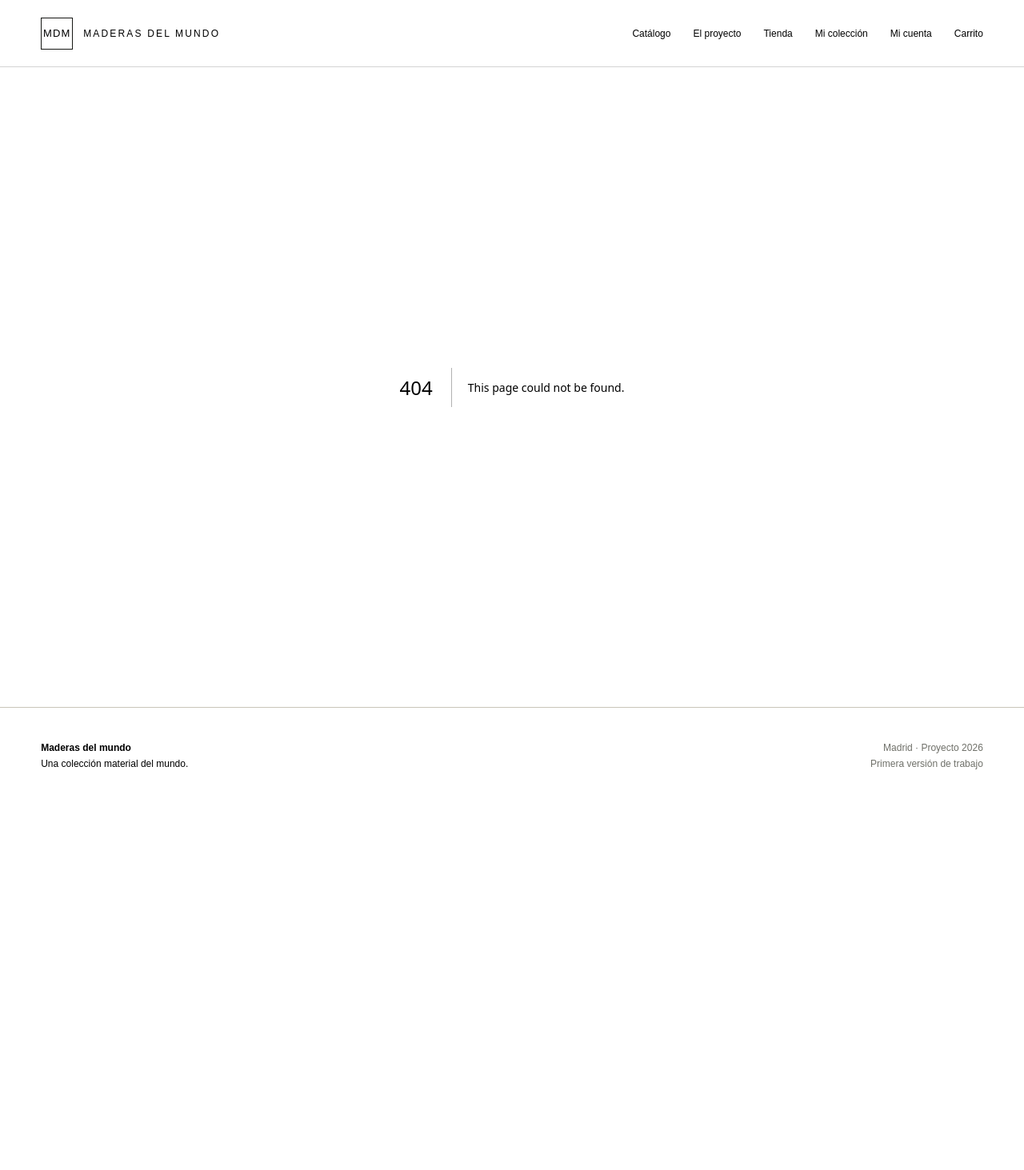
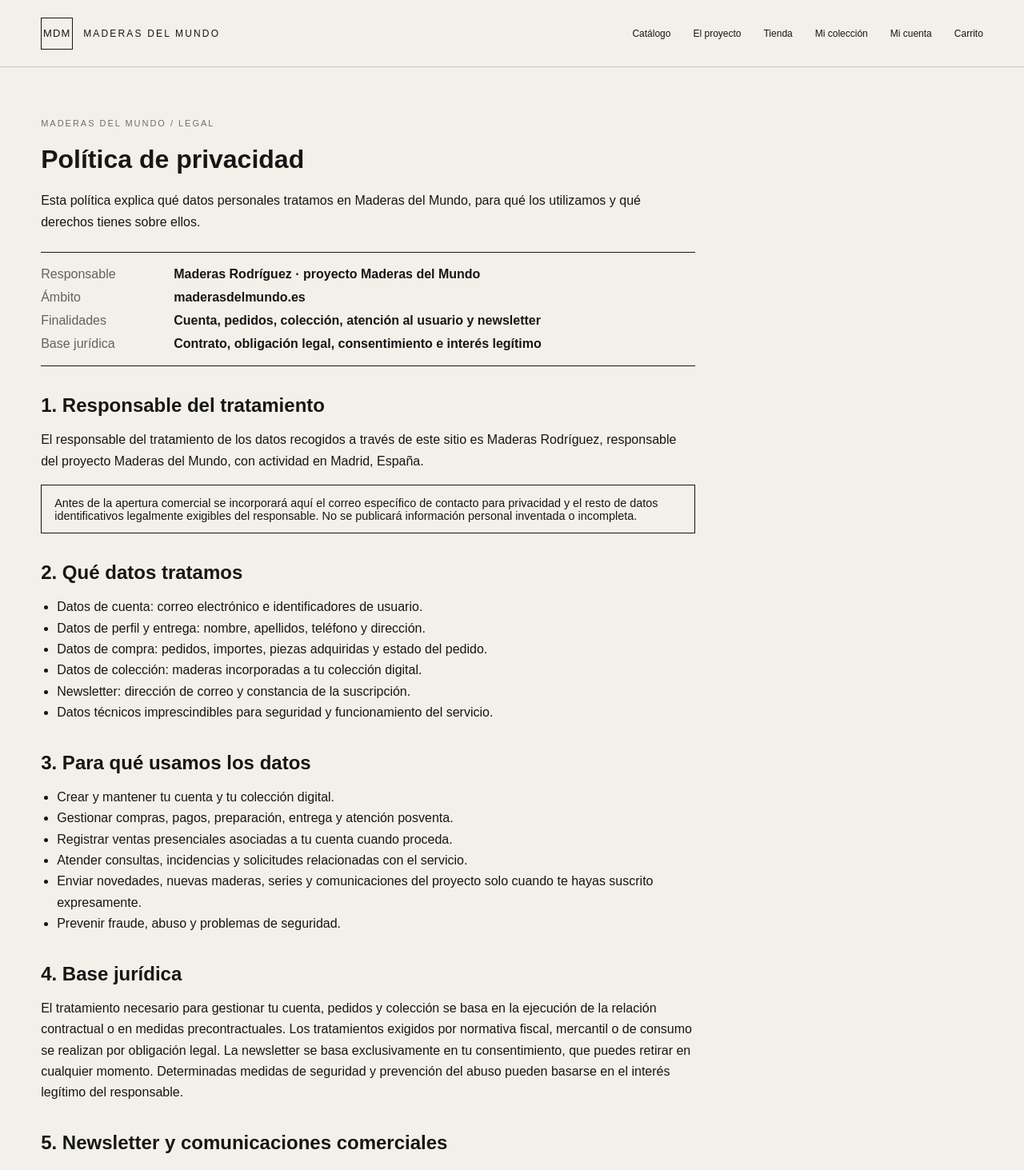
Before and after one commit to luisinko-lasko/maderas-del-mundo, a Next.js app: page /privacidad in a window 1280 px wide. Before the commit this address had no page. Shown: the top 1463 px of the page at 80% size. Before the commit the page ends 1006 px from the top, so only its background shows below. Built offline with nearby package versions, Linux system fonts and the light colour scheme.

Commit message:
Añadir política de privacidad

```diff
--- /dev/null
+++ b/app/privacidad/page.js
@@ -0,0 +1,145 @@
+import styles from './privacidad.module.css';
+
+export const metadata = {
+  title: 'Política de privacidad · Maderas del mundo'
+};
+
+export default function PrivacidadPage() {
+  return (
+    <main className={`page-shell ${styles.page}`}>
+      <div className="page-eyebrow">Maderas del mundo / Legal</div>
+      <h1>Política de privacidad</h1>
+
+      <p>
+        Esta política explica qué datos personales tratamos en Maderas del Mundo,
+        para qué los utilizamos y qué derechos tienes sobre ellos.
+      </p>
+
+      <div className={styles.summary}>
+        <div>
+          <span>Responsable</span>
+          <strong>Maderas Rodríguez · proyecto Maderas del Mundo</strong>
+        </div>
+        <div>
+          <span>Ámbito</span>
+          <strong>maderasdelmundo.es</strong>
+        </div>
+        <div>
+          <span>Finalidades</span>
+          <strong>Cuenta, pedidos, colección, atención al usuario y newsletter</strong>
+        </div>
+        <div>
+          <span>Base jurídica</span>
+          <strong>Contrato, obligación legal, consentimiento e interés legítimo</strong>
+        </div>
+      </div>
+
+      <h2>1. Responsable del tratamiento</h2>
+      <p>
+        El responsable del tratamiento de los datos recogidos a través de este sitio
+        es Maderas Rodríguez, responsable del proyecto Maderas del Mundo, con actividad
+        en Madrid, España.
+      </p>
+      <div className={styles.pending}>
+        Antes de la apertura comercial se incorporará aquí el correo específico de
+        contacto para privacidad y el resto de datos identificativos legalmente exigibles
+        del responsable. No se publicará información personal inventada o incompleta.
+      </div>
+
+      <h2>2. Qué datos tratamos</h2>
+      <ul>
+        <li>Datos de cuenta: correo electrónico e identificadores de usuario.</li>
+        <li>Datos de perfil y entrega: nombre, apellidos, teléfono y dirección.</li>
+        <li>Datos de compra: pedidos, importes, piezas adquiridas y estado del pedido.</li>
+        <li>Datos de colección: maderas incorporadas a tu colección digital.</li>
+        <li>Newsletter: dirección de correo y constancia de la suscripción.</li>
+        <li>Datos técnicos imprescindibles para seguridad y funcionamiento del servicio.</li>
+      </ul>
+
+      <h2>3. Para qué usamos los datos</h2>
+      <ul>
+        <li>Crear y mantener tu cuenta y tu colección digital.</li>
+        <li>Gestionar compras, pagos, preparación, entrega y atención posventa.</li>
+        <li>Registrar ventas presenciales asociadas a tu cuenta cuando proceda.</li>
+        <li>Atender consultas, incidencias y solicitudes relacionadas con el servicio.</li>
+        <li>
+          Enviar novedades, nuevas maderas, series y comunicaciones del proyecto solo
+          cuando te hayas suscrito expresamente.
+        </li>
+        <li>Prevenir fraude, abuso y problemas de seguridad.</li>
+      </ul>
+
+      <h2>4. Base jurídica</h2>
+      <p>
+        El tratamiento necesario para gestionar tu cuenta, pedidos y colección se basa
+        en la ejecución de la relación contractual o en medidas precontractuales. Los
+        tratamientos exigidos por normativa fiscal, mercantil o de consumo se realizan
+        por obligación legal. La newsletter se basa exclusivamente en tu consentimiento,
+        que puedes retirar en cualquier momento. Determinadas medidas de seguridad y
+        prevención del abuso pueden basarse en el interés legítimo del responsable.
+      </p>
+
+      <h2>5. Newsletter y comunicaciones comerciales</h2>
+      <p>
+        La suscripción a novedades es voluntaria y está separada del resto de servicios.
+        La casilla de consentimiento no aparece marcada por defecto. Utilizamos un sistema
+        de doble confirmación: después de solicitar el alta deberás confirmarla desde el
+        correo que recibas. Cada comunicación incluirá un mecanismo para darte de baja.
+      </p>
+
+      <h2>6. Proveedores y destinatarios</h2>
+      <p>
+        Para prestar el servicio utilizamos proveedores tecnológicos que pueden tratar
+        datos por cuenta de Maderas del Mundo, entre ellos Supabase para autenticación y
+        base de datos, Vercel para alojamiento de la aplicación, Stripe para pagos y Brevo
+        para la gestión de la newsletter y comunicaciones por correo.
+      </p>
+      <p>
+        No vendemos datos personales. Solo se comunicarán datos cuando sea necesario para
+        prestar el servicio, cumplir una obligación legal o cuando exista otra base legítima.
+      </p>
+
+      <h2>7. Transferencias internacionales</h2>
+      <p>
+        Algunos proveedores tecnológicos pueden operar fuera del Espacio Económico Europeo.
+        Cuando esto ocurra, el tratamiento deberá realizarse con las garantías previstas por
+        la normativa aplicable, como decisiones de adecuación o cláusulas contractuales
+        apropiadas ofrecidas por los respectivos proveedores.
+      </p>
+
+      <h2>8. Plazos de conservación</h2>
+      <ul>
+        <li>Datos de cuenta: mientras mantengas la cuenta activa y posteriormente durante los plazos necesarios para atender responsabilidades.</li>
+        <li>Pedidos y facturación: durante los plazos exigidos por la normativa fiscal, mercantil y de consumo.</li>
+        <li>Newsletter: hasta que retires tu consentimiento o solicites la baja.</li>
+        <li>Datos técnicos y de seguridad: durante el tiempo estrictamente necesario para su finalidad.</li>
+      </ul>
+
+      <h2>9. Tus derechos</h2>
+      <p>
+        Puedes solicitar acceso a tus datos, rectificación, supresión, limitación del
+        tratamiento, portabilidad u oposición cuando corresponda. También puedes retirar
+        el consentimiento de la newsletter en cualquier momento, sin que ello afecte a la
+        licitud del tratamiento realizado con anterioridad.
+      </p>
+      <p>
+        Si consideras que el tratamiento de tus datos no es adecuado, puedes presentar una
+        reclamación ante la Agencia Española de Protección de Datos (AEPD).
+      </p>
+
+      <h2>10. Decisiones automatizadas</h2>
+      <p>
+        Maderas del Mundo no adopta decisiones con efectos jurídicos sobre los usuarios
+        basadas únicamente en tratamientos automatizados ni realiza perfiles comerciales
+        automatizados con ese alcance.
+      </p>
+
+      <h2>11. Cambios en esta política</h2>
+      <p>
+        Esta política podrá actualizarse cuando cambien los servicios, proveedores o
+        requisitos legales. La versión publicada en esta página será la aplicable en cada
+        momento.
+      </p>
+    </main>
+  );
+}
```
